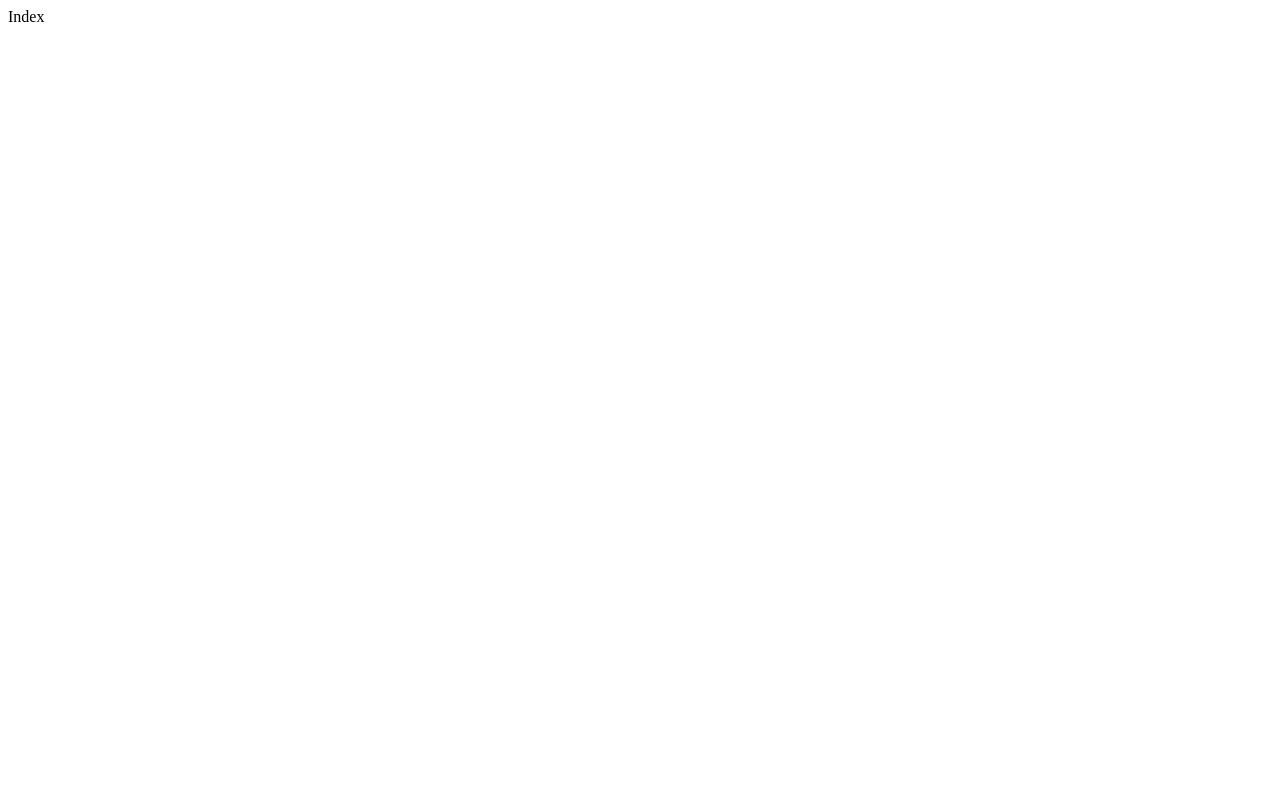
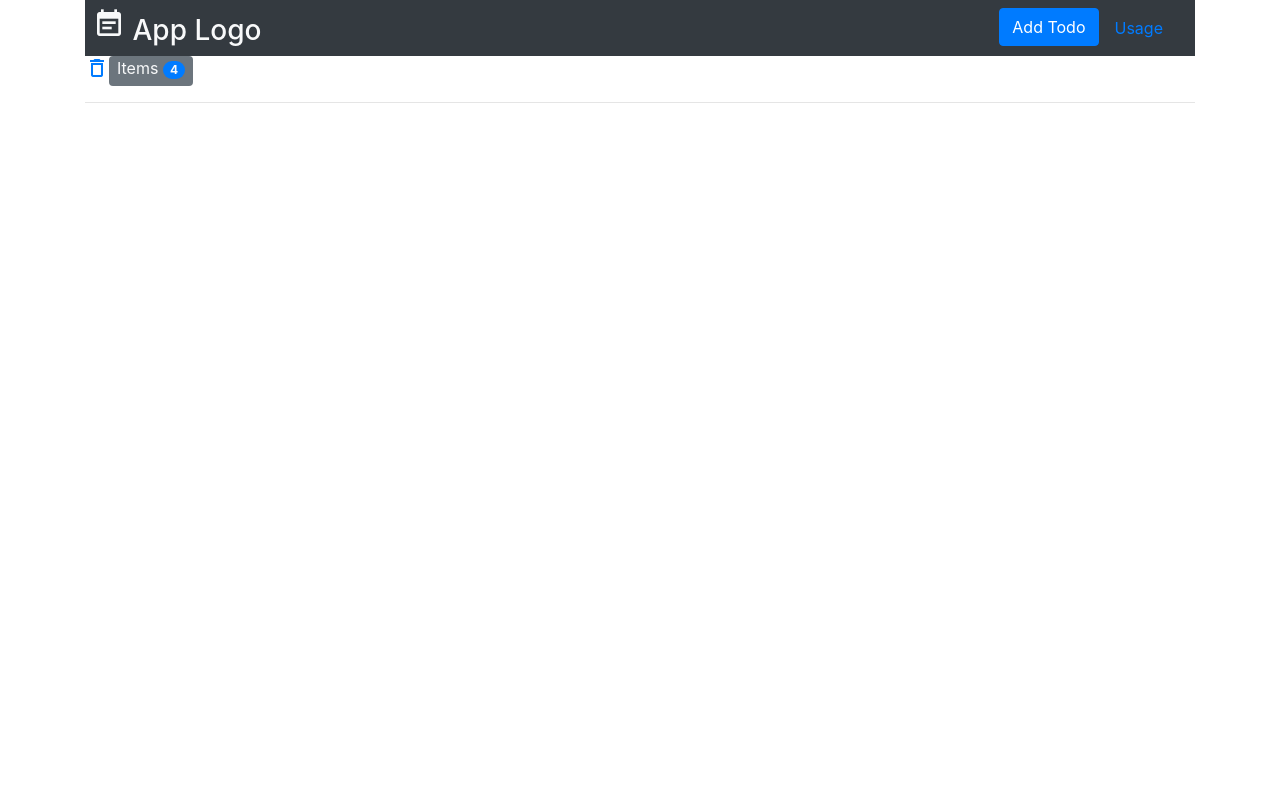
Before and after one commit to giovanniherdigein/TODO, a Flask app: page / in a window 1280 px wide. Before the commit the page is almost empty. Run offline with Flask 2, Linux system fonts and the light colour scheme; data that the repository does not hold is empty; some libraries are stand-ins or nearby versions.

Commit message:
Vroege aanpassingen

```diff
--- a/flask_one/__init__.py
+++ b/flask_one/__init__.py
@@ -1,8 +1,12 @@
 from flask import Flask
 from .main.routes import main
+from .extensions import mongo
+import os
 
 app = Flask(__name__)
 app.register_blueprint(main)
-
+app.config['SECRET_KEY'] = os.environ.get('SECRET_KEY')
+app.config['MONGO_URI'] = os.environ.get('MONGO_URI')
+mongo.init_app(app)
 if __name__=='__main__':
     app.run()
--- /dev/null
+++ b/flask_one/extensions.py
@@ -0,0 +1,3 @@
+from flask_pymongo import PyMongo
+
+mongo = PyMongo()
--- a/flask_one/main/routes.py
+++ b/flask_one/main/routes.py
@@ -1,8 +1,13 @@
-from flask import Blueprint
+from flask import Blueprint,render_template
 import os
+from flask_one.extensions import mongo
+
 main = Blueprint('main',__name__)
 
 @main.route('/')
 def index():
+    todo_collection = mongo.db.todo
+    todos = todo_collection.find()
+
     print("hallo {}".format(os.environ['FLASK_RUN_PORT']))
-    return "Index"
+    return render_template('index.html',todos=todos)
--- a/flask_one/templates/index.html
+++ b/flask_one/templates/index.html
@@ -3,11 +3,75 @@
 <head>
     <meta charset="UTF-8">
     <meta name="viewport" content="width=device-width, initial-scale=1.0">
-    <title>Document</title>
+    <title>VueApp</title>
+    <link rel="stylesheet" href="https://stackpath.bootstrapcdn.com/bootstrap/4.5.2/css/bootstrap.min.css">
+    <link href="https://fonts.googleapis.com/icon?family=Material+Icons" rel="stylesheet">
 </head>
 <body>
-    <div class="container">
-        Vreemd
+    <div id="app" class='container'>
+        <div class="parent text-light bg-dark">
+
+            <div class="header">
+             <h3 class="pl-2"><div class="material-icons h-4">event_note</div> App Logo</h3>
+            </div>
+            <nav class="nav navbar navbar-expand-sm">
+                <ul class="nav">
+                    <li class="nav-item"><a href="#" class="btn btn-primary">Add Todo</a></li>
+                    <li class="nav-item"><a href="" class="nav-link">Usage</a></li>
+                    <!-- <li><a href="" ></a></li> -->
+                </ul>
+            </nav>
+        </div>
+    </div>
+
+    <div class="container item-container">
+            <div class="btn-group ">
+                <a href="#" title="remove all"><span class="material-icons">delete_outline</span></a>
+                <!-- <span class="material-icons">remove_shopping_cart</span> -->
+                <div class="bg-secondary text-light rounded pl-2 pr-2">Items <span class="badge badge-pill bg-primary text-light">4</span></div>
+            </div>
+            <hr>
+            <ul class="list-group-flush todo-list">
+                {% for todo in todos%}
+                 <li class="list-group-item list-group-item-action"></li>
+                 <span class="mr-2"><input type="checkbox" name="fin"></span>
+                    <span class="subject">{{todo.text}}</span>
+                    <span class="btn-group">
+                        <i class="material-icons"> edit</i>|<i class="material-icons"> delete</i>
+                    </span>
+                </li>
+                {%endfor%}
+            </ul>
     </div>
 </body>
+<style scoped>
+    .parent{
+        display: flex;
+        place-items:center;
+       gap: .5rem;
+    }
+    .header{
+         flex:1;
+         flex-flow: wrap;
+         justify-content: stretch;height: 40px;line-height:40px;
+    }
+    .header .h-4{
+        width: 32px;
+        height: 32px;
+        font-size: 32px;
+
+    }
+    .todo-list > li{
+        display: flex;
+        justify-content: space-between;
+    }
+
+    .todo-list .subject{
+        flex:50%;
+        flex-grow: initial;
+    }
+    .item-container{
+        flex-wrap:wrap ;
+    }
+</style>
 </html>
```
Also changed, not shown: flask_one/static/css/main.css (added), flask_one/static/js/index.js (added).
